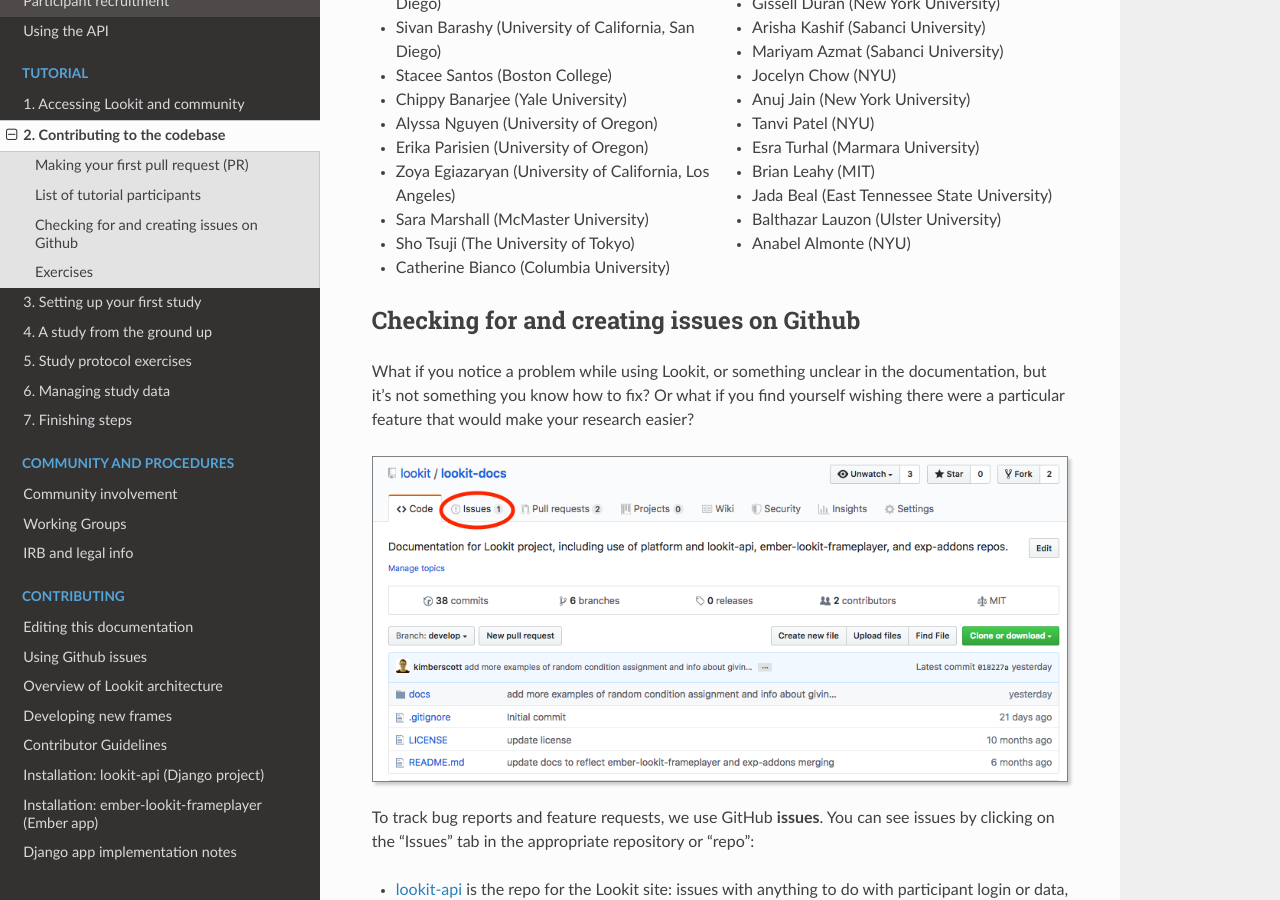
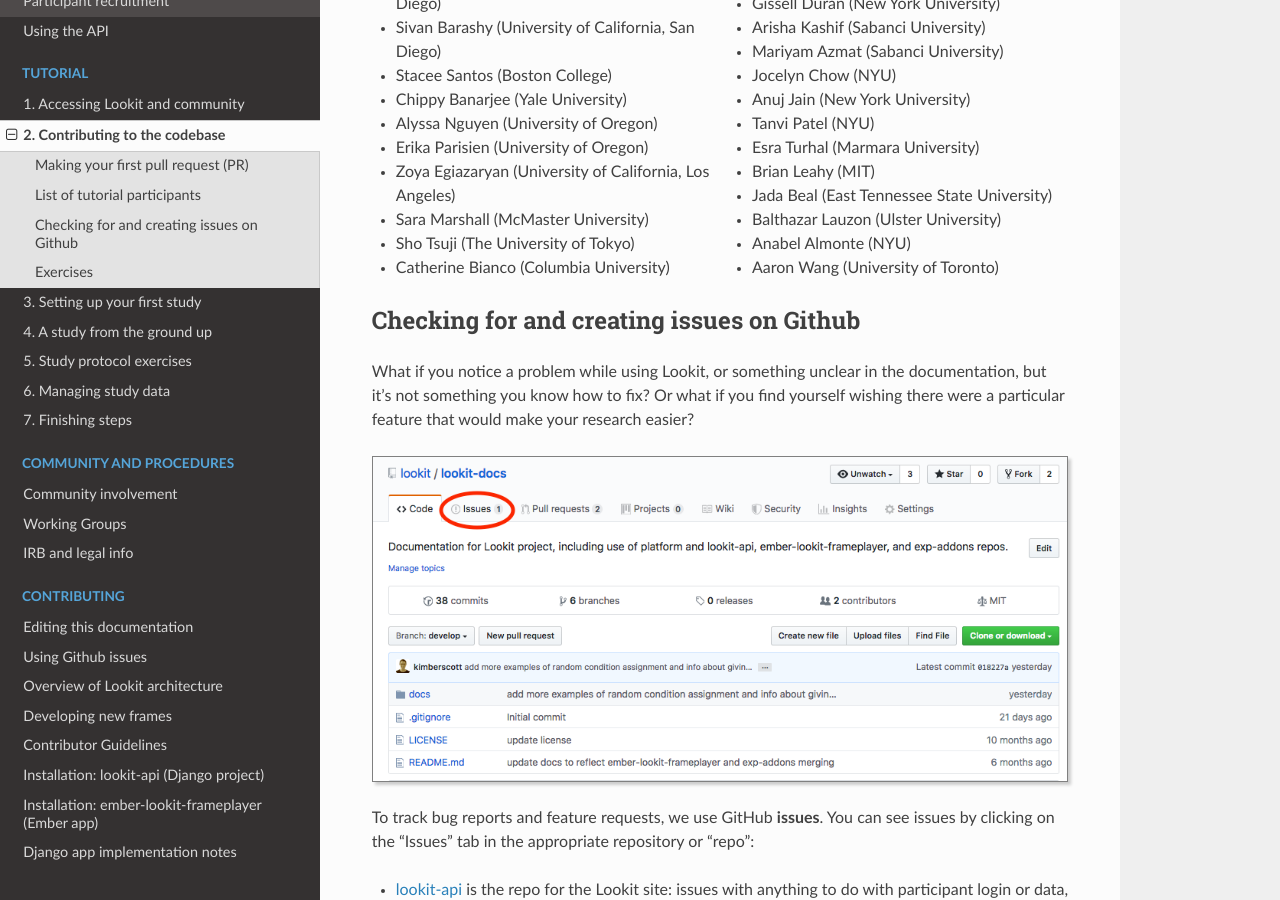
Before and after one commit to lookit/lookit-docs, a Sphinx documentation site: the page built from docs/source/tutorial-contributing.rst, in a window 1280 px wide and 900 px high, scrolled down 7857 px. Built offline with Sphinx 7.4.7 and the Read the Docs theme 2.0.0, drawn with Linux system fonts in a browser that asks for light colours.

Commit message:
Added tutorial participant to list

```diff
--- a/docs/source/tutorial-contributing.rst
+++ b/docs/source/tutorial-contributing.rst
@@ -329,6 +329,7 @@
 - Jada Beal (East Tennessee State University)
 - Balthazar Lauzon (Ulster University)
 - Anabel Almonte (NYU)
+- Aaron Wang (University of Toronto)
 
 Checking for and creating issues on Github
 -------------------------------------------
```
